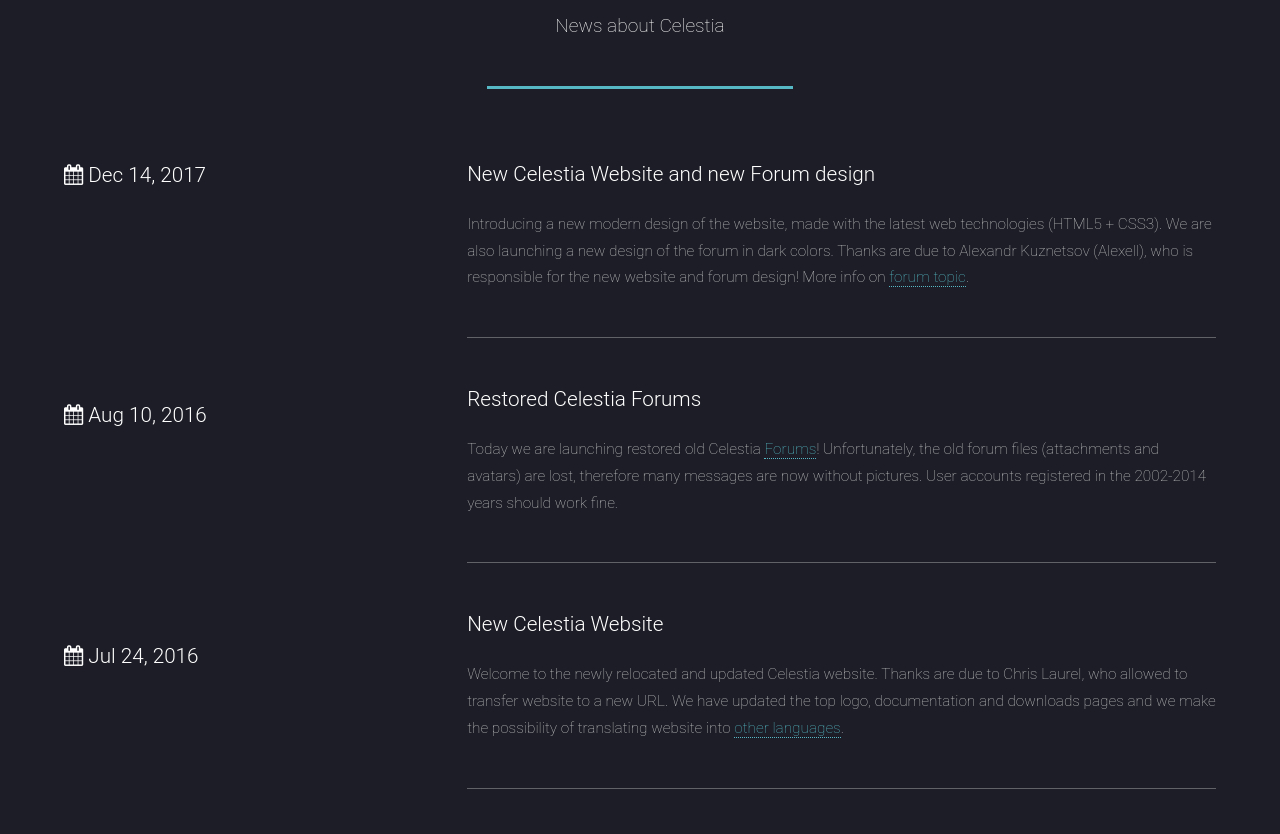
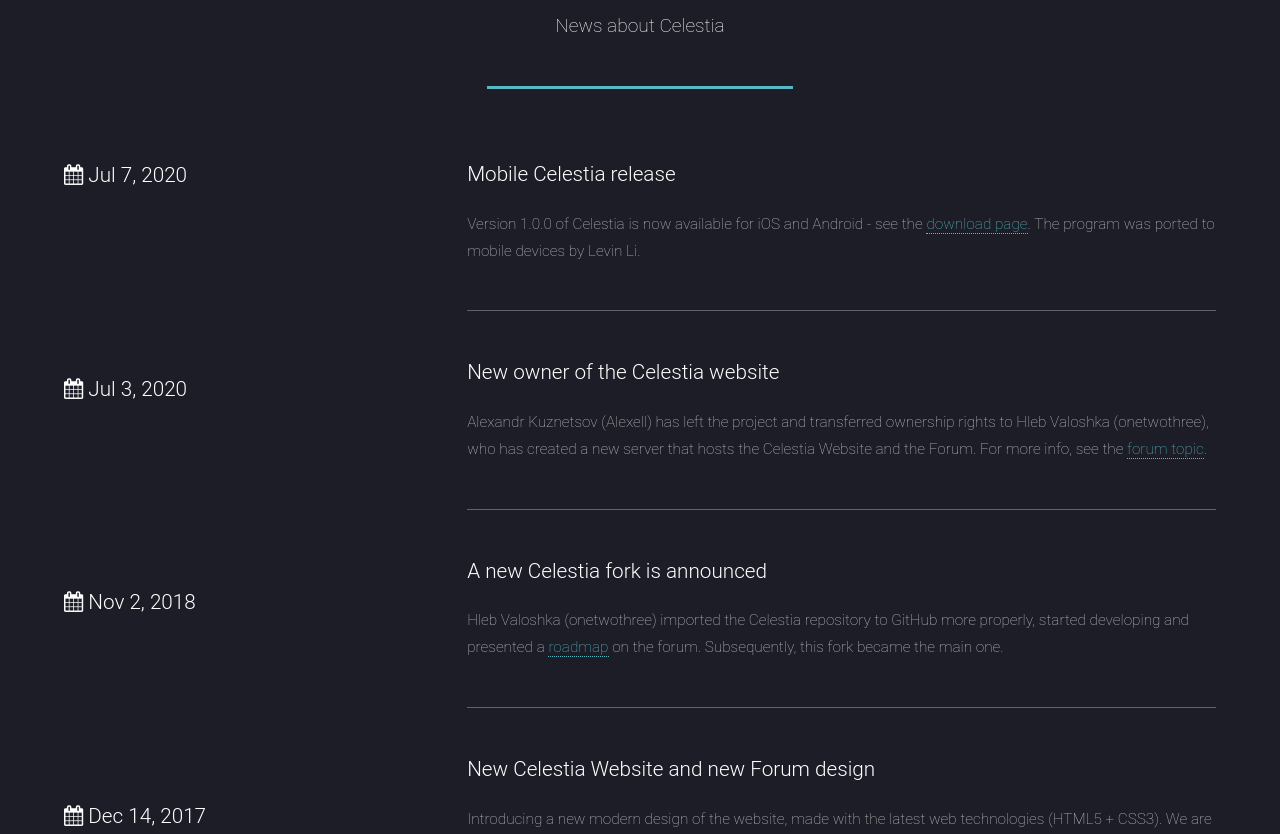
Before and after one commit to CelestiaProject/www, a plain HTML site: page news.html in a window 1280 px wide. Shown: the part 118-952 px from the top of the page. Drawn offline with Linux system fonts and the light colour scheme.

Commit message:
Info updates
Link to mobile Celestia and news update

```diff
--- a/news.html
+++ b/news.html
@@ -68,6 +68,18 @@
 								<!-- Sidebar -->
 									<section id="sidebar">
 										<section>
+											<h3 class="icon fa-calendar"> Jul 7, 2020</h3>
+										</section>
+										<br /><br /><br /><br /><br /><br />
+										<section>
+											<h3 class="icon fa-calendar"> Jul 3, 2020</h3>
+										</section>
+										<br /><br /><br /><br /><br /><br />
+										<section>
+											<h3 class="icon fa-calendar"> Nov 2, 2018</h3>
+										</section>
+										<br /><br /><br /><br /><br /><br />
+										<section>
 											<h3 class="icon fa-calendar"> Dec 14, 2017</h3>
 										</section>
 										<br /><br /><br /><br /><br /><br /><br />
@@ -105,6 +117,15 @@
 
 								<!-- Content -->
 									<section id="content">
+										<h3>Mobile Celestia release</h3>
+                                        Version 1.0.0 of Celestia is now available for iOS and Android - see the <a href="download.html">download page</a>. The program was ported to mobile devices by Levin Li.
+										<hr />
+										<h3>New owner of the Celestia website</h3>
+                                        Alexandr Kuznetsov (Alexell) has left the project and transferred ownership rights to Hleb Valoshka (onetwothree), who has created a new server that hosts the Celestia Website and the Forum. For more info, see the <a href="/forum/viewtopic.php?f=17&t=20375" target="_blank">forum topic</a>.
+										<hr />
+										<h3>A new Celestia fork is announced</h3>
+                                        Hleb Valoshka (onetwothree) imported the Celestia repository to GitHub more properly, started developing and presented a <a href="/forum/viewtopic.php?f=4&t=18372" target="_blank">roadmap</a> on the forum. Subsequently, this fork became the main one.
+										<hr />
 										<h3>New Celestia Website and new Forum design</h3>
                                         Introducing a new modern design of the website, made with the latest web technologies (HTML5 + CSS3). We are also launching a new design of the forum in dark colors. Thanks are due to Alexandr Kuznetsov (Alexell), who is responsible for the new website and forum design! More info on <a href="/forum/viewtopic.php?f=17&t=17916" target="_blank">forum topic</a>.
 										<hr />
@@ -115,7 +136,7 @@
                                         Welcome to the newly relocated and updated Celestia website. Thanks are due to Chris Laurel, who allowed to transfer website to a new URL. We have updated the top logo, documentation and downloads pages and we make the possibility of translating website into <a href="/translate.html" title="Instructions for website translation into your language.">other languages</a>.
 										<hr />
 										<h3>Celestia 1.6.1</h3>
-                                        Version 1.6.1 of Celestia is now available for Mac, Windows, and Linux - see the <a href="download.html">downloads page</a>. 1.6.1 contains bugs fixes, new and more complete translations, and updated data files (including new exoplanet discoveries.) See the <a href="/161changes.txt">change log</a> for a complete list of differences from version 1.6.0.
+                                        Version 1.6.1 of Celestia is now available for Mac, Windows, and Linux - see the <a href="download.html">download page</a>. 1.6.1 contains bugs fixes, new and more complete translations, and updated data files (including new exoplanet discoveries.) See the <a href="/161changes.txt">change log</a> for a complete list of differences from version 1.6.0.
 										<hr />
 										<h3>Celestia 1.6.0</h3>
                                         The next major update of Celestia is finally ready. Download version 1.6.0 for Mac, Windows, and Linux from SourceForge. 1.6.0 adds a lot of new capabilities to Celestia. <a href="/features/160-features.html">This list</a> describes a few of them. For a thorough list of what has changed, have a look at the <a href="http://sourceforge.net/project/shownotes.php?group_id=21302&release_id=695491" target="_blank">change log</a>.
```
Also changed, not shown: download.html (+1 -0 lines), ru/download.html (+2 -1 lines), ru/news.html (+22 -1 lines).
